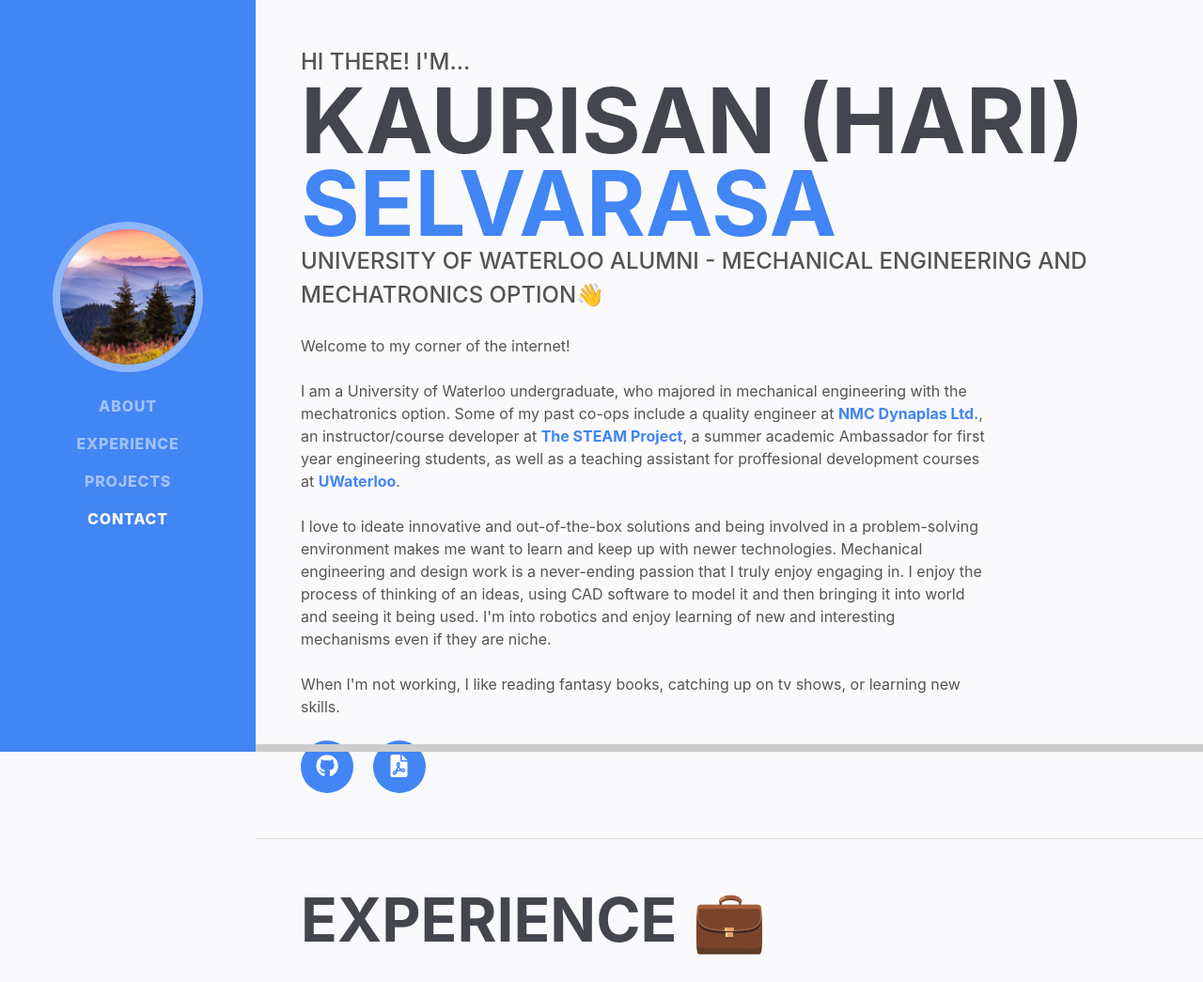
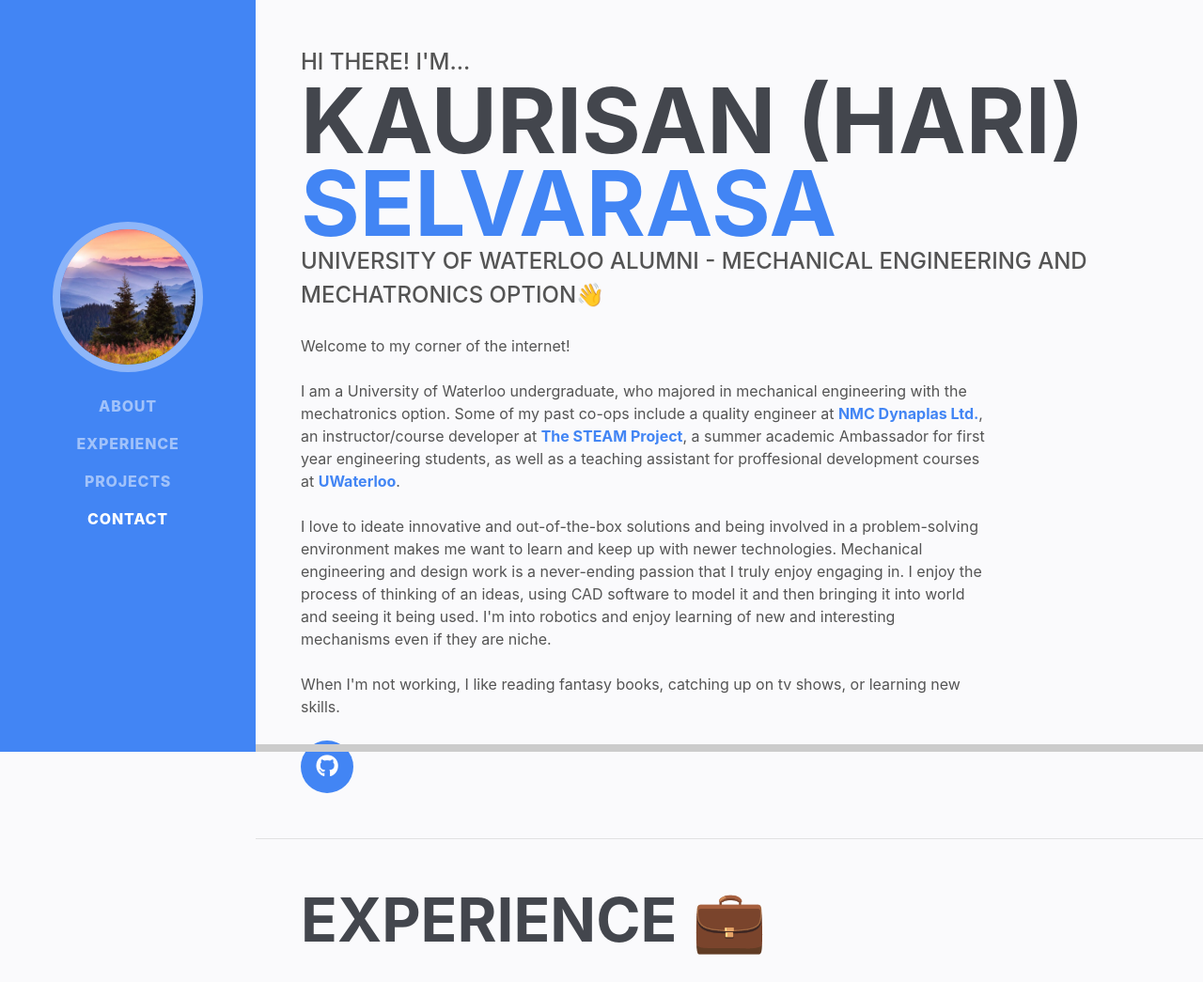
Before and after one commit to HariSelva/Portfolio, a plain HTML site: page index.html in a window 1280 px wide. Shown: the top 1045 px of the page at 94% size. Drawn offline with nearby package versions, Linux system fonts and the light colour scheme; a web font is replaced by a local one.

Commit message:
Remove button

```diff
--- a/index.html
+++ b/index.html
@@ -96,8 +96,8 @@
             <!-- <a href="https://www.linkedin.com/in//" target="_blank">
               <i class="fab fa-linkedin-in"></i>
             </a> -->
-            <a href="./media/resume.pdf" target="_blank">
-              <i class="fas fa-file-pdf"></i>
+            <!-- <a href="./media/resume.pdf" target="_blank">
+              <i class="fas fa-file-pdf"></i> -->
             </a>
           </div>
         </div>
```
